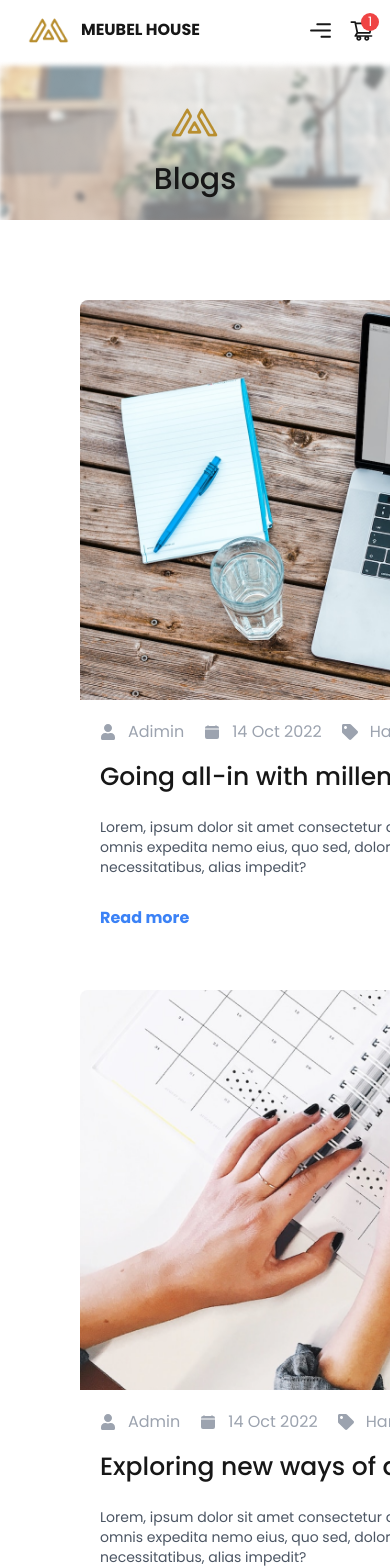
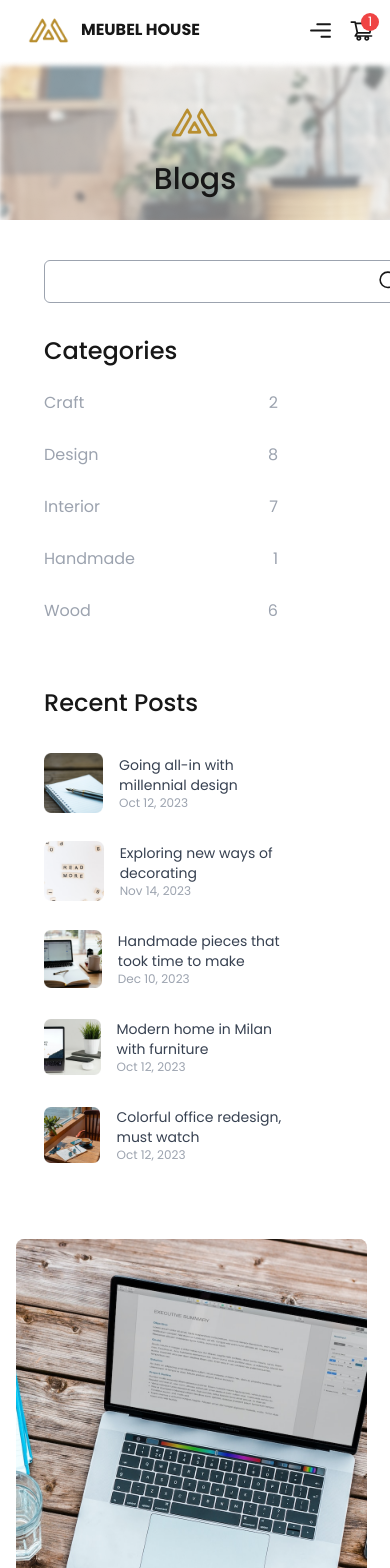
Before and after one commit to DawoodIqbal04/meubal-house-UI_UX-hackathon, a Next.js app: page /blogs in a window 390 px wide. Shown: the top 1568 px of the page. Built offline with nearby package versions, Linux system fonts and the light colour scheme.

Commit message:
final commit

```diff
--- a/src/app/blogs/page.tsx
+++ b/src/app/blogs/page.tsx
@@ -18,10 +18,10 @@ const page = () => {
       <div>
         <PageToper name="Blogs" />
       </div>
-      <div className="w-full flex items-start justify-between gap-16 py-10 pt-20 px-20">
-        <div className="flex flex-col items-start justify-between gap-10">
+      <div className="w-full flex lg:flex-row xs:flex-col-reverse items-start justify-between gap-16 py-10 lg:pt-20 lg:px-20 md:px-10 xs:px-4">
+        <div className="flex flex-col items-start justify-between lg:gap-10 md:gap-20 xs:gap-10">
           {/* Post 1 */}
-          <div className="bg-white flex flex-col items-start justify-between w-[750px] h-[650px] rounded-lg overflow-hidden">
+          <div className="bg-white flex flex-col items-start justify-between lg:w-[750px] xs:w-[90vw] lg:h-[650px] xs:h-[100vh] rounded-lg overflow-hidden">
             <div className="relative w-full h-[400px]">
               <Image
                 src="/bpage1.png"
@@ -30,32 +30,32 @@ const page = () => {
                 objectFit="cover"
               />
             </div>
-            <div className="p-5 w-full h-[250px] flex flex-col items-start justify-between">
-              <div className="flex items-center gap-5 text-base text-gray-400">
-                <div className="flex items-center gap-3">
+            <div className="md:p-5 xs:pt-3 w-full h-[250px] flex flex-col items-start justify-between">
+              <div className=" flex items-center md:gap-5 xs:gap-7 md:text-base xs:text-xs text-gray-400">
+                <div className="flex items-center md:gap-3 xs:gap-2">
                   <FaUser />
                   <p>Adimin</p>
                 </div>
-                <div className="flex items-center gap-3">
+                <div className="flex items-center md:gap-3 xs:gap-2">
                   <IoCalendarClear />
                   <p>14 Oct 2022</p>
                 </div>
-                <div className="flex items-center gap-3">
+                <div className="flex items-center md:gap-3 xs:gap-2">
                   <FaTag />
                   <p>Handmade</p>
                 </div>
               </div>
-              <p className="text-[25px] font-medium mb-2">
+              <p className="md:text-[25px] xs:text-lg font-medium mb-2">
                 Going all-in with millennial design
               </p>
-              <p className="text-gray-600 text-sm mb-4">
+              <p className="text-gray-600 md:text-sm xs:text-xs md:mb-4 xs:mb-2">
                 Lorem, ipsum dolor sit amet consectetur adipisicing elit.
                 Inventore aut, dignissimos similique cumque omnis expedita nemo
                 eius, quo sed, doloribus est sunt! Quod cupiditate optio
                 corporis illo necessitatibus, alias impedit?
               </p>
               <div className="flex justify-between items-center">
-                <button className="text-blue-500 font-semibold hover:underline">
+                <button className="text-blue-500 md:text-base xs:text-sm font-semibold hover:underline">
                   Read more
                 </button>
               </div>
@@ -63,41 +63,41 @@ const page = () => {
           </div>
 
           {/* Post 2 */}
-          <div className="bg-white flex flex-col items-start justify-between w-[750px] h-[650px] rounded-lg overflow-hidden">
+          <div className="bg-white flex flex-col items-start justify-between lg:w-[750px] xs:w-[90vw] lg:h-[650px] xs:h-[100vh] rounded-lg overflow-hidden">
             <div className="relative w-full h-[400px]">
               <Image
                 src="/bpage2.png"
-                alt="Exploring Decorating"
+                alt="Millennial Design"
                 fill
                 objectFit="cover"
               />
             </div>
-            <div className="p-5 w-full h-[250px] flex flex-col items-start justify-between">
-              <div className="flex items-center gap-5 text-base text-gray-400">
-                <div className="flex items-center gap-3">
+            <div className="md:p-5 xs:pt-3 w-full h-[250px] flex flex-col items-start justify-between">
+              <div className=" flex items-center md:gap-5 xs:gap-7 md:text-base xs:text-xs text-gray-400">
+                <div className="flex items-center md:gap-3 xs:gap-2">
                   <FaUser />
-                  <p>Admin</p>
+                  <p>Adimin</p>
                 </div>
-                <div className="flex items-center gap-3">
+                <div className="flex items-center md:gap-3 xs:gap-2">
                   <IoCalendarClear />
                   <p>14 Oct 2022</p>
                 </div>
-                <div className="flex items-center gap-3">
+                <div className="flex items-center md:gap-3 xs:gap-2">
                   <FaTag />
                   <p>Handmade</p>
                 </div>
               </div>
-              <p className="text-[25px] font-medium mb-2">
-                Exploring new ways of decorating
+              <p className="md:text-[25px] xs:text-lg font-medium mb-2">
+                Going all-in with millennial design
               </p>
-              <p className="text-gray-600 text-sm mb-4">
+              <p className="text-gray-600 md:text-sm xs:text-xs md:mb-4 xs:mb-2">
                 Lorem, ipsum dolor sit amet consectetur adipisicing elit.
                 Inventore aut, dignissimos similique cumque omnis expedita nemo
                 eius, quo sed, doloribus est sunt! Quod cupiditate optio
                 corporis illo necessitatibus, alias impedit?
               </p>
               <div className="flex justify-between items-center">
-                <button className="text-blue-500 font-semibold hover:underline">
+                <button className="text-blue-500 md:text-base xs:text-sm font-semibold hover:underline">
                   Read more
                 </button>
               </div>
@@ -105,41 +105,41 @@ const page = () => {
           </div>
 
           {/* Post 3 */}
-          <div className="bg-white flex flex-col items-start justify-between w-[750px] h-[650px] rounded-lg overflow-hidden">
+          <div className="bg-white flex flex-col items-start justify-between lg:w-[750px] xs:w-[90vw] lg:h-[650px] xs:h-[100vh] rounded-lg overflow-hidden">
             <div className="relative w-full h-[400px]">
               <Image
                 src="/bpage3.png"
-                alt="Handmade Pieces"
+                alt="Millennial Design"
                 fill
                 objectFit="cover"
               />
             </div>
-            <div className="p-5 w-full h-[250px] flex flex-col items-start justify-between">
-              <div className="flex items-center gap-5 text-base text-gray-400">
-                <div className="flex items-center gap-3">
+            <div className="md:p-5 xs:pt-3 w-full h-[250px] flex flex-col items-start justify-between">
+              <div className=" flex items-center md:gap-5 xs:gap-7 md:text-base xs:text-xs text-gray-400">
+                <div className="flex items-center md:gap-3 xs:gap-2">
                   <FaUser />
-                  <p>Admin</p>
+                  <p>Adimin</p>
                 </div>
-                <div className="flex items-center gap-3">
+                <div className="flex items-center md:gap-3 xs:gap-2">
                   <IoCalendarClear />
                   <p>14 Oct 2022</p>
                 </div>
-                <div className="flex items-center gap-3">
+                <div className="flex items-center md:gap-3 xs:gap-2">
                   <FaTag />
                   <p>Handmade</p>
                 </div>
               </div>
-              <p className="text-[25px] font-medium mb-2">
-                Handmade pieces that took time to make
+              <p className="md:text-[25px] xs:text-lg font-medium mb-2">
+                Going all-in with millennial design
               </p>
-              <p className="text-gray-600 text-sm mb-4">
+              <p className="text-gray-600 md:text-sm xs:text-xs md:mb-4 xs:mb-2">
                 Lorem, ipsum dolor sit amet consectetur adipisicing elit.
                 Inventore aut, dignissimos similique cumque omnis expedita nemo
                 eius, quo sed, doloribus est sunt! Quod cupiditate optio
                 corporis illo necessitatibus, alias impedit?
               </p>
               <div className="flex justify-between items-center">
-                <button className="text-blue-500 font-semibold hover:underline">
+                <button className="text-blue-500 md:text-base xs:text-sm font-semibold hover:underline">
                   Read more
                 </button>
               </div>
@@ -147,7 +147,7 @@ const page = () => {
           </div>
         </div>
 
-        <div className="flex flex-col mt-10 gap-20">
+        <div className="flex lg:flex-col md:flex-row xs:flex-col lg:mt-10 lg:gap-20 md:gap-0 xs:gap-16 lg:pl-0 md:pl-10 xs:pl-7 ">
           {/* Categories */}
           <div className="w-[390px]">
             <div className="flex items-center gap-2 bg-white border border-gray-400 w-max p-2 rounded-md mb-8">
@@ -160,9 +160,9 @@ const page = () => {
               </button>
             </div>
             <div>
-              <p className="text-2xl font-medium mb-10">Categories</p>
+              <p className="text-2xl font-medium md:mb-10 xs:mb-6">Categories</p>
             </div>
-            <div className="space-y-2 font-normal text-base text-gray-400 flex flex-col items-start gap-10">
+            <div className="space-y-2 font-normal text-base text-gray-400 flex flex-col items-start md:gap-10 xs:gap-5">
               <div className="flex items-center justify-between w-3/5">
                 <div>Craft</div>
                 <div>2</div>
@@ -189,10 +189,10 @@ const page = () => {
           {/* Recent Posts */}
           <div className="flex flex-col items-start ">
             <div>
-              <p className="text-2xl font-medium mb-10">Recent Posts</p>
+              <p className="text-2xl font-medium md:mb-10 xs:mb-6">Recent Posts</p>
             </div>
             <div className="w-[250px] flex flex-col items-start justify-center gap-5">
-              <div className="flex flex-col gap-5">
+              <div className="flex flex-col md:gap-5 xs:gap-2">
                 <Link href={""}>
                   <div className="flex items-center gap-4">
                     <div className="flex items-center w-20 h-20">
@@ -304,19 +304,19 @@ const page = () => {
         </div>
       </div>
       {/* Pagination */}
-      <div className="flex justify-center pb-20 mt-10 gap-8">
-        <button className="px-4 py-2 w-[60px] h-[60px] bg-yellow-200 rounded-lg">
-          1
-        </button>
-        <button className="px-4 py-2 w-[60px] h-[60px] bg-yellow-100 rounded-lg">
-          2
-        </button>
-        <button className="px-4 py-2 w-[60px] h-[60px] bg-yellow-100 rounded-lg">
-          3
-        </button>
-        <button className="px-4 py-2 w-[90px] h-[60px] bg-yellow-100 rounded-lg">
-          Next
-        </button>
+      <div className="flex items-center justify-center gap-5 my-10">
+        <div className="flex items-center justify-center md:w-[60px] xs:w-[40px] md:h-[60px] xs:h-[40px] rounded-[10px] cursor-pointer bg-[#FBEBB5]">
+          <span>1</span>
+        </div>
+        <div className="flex items-center justify-center md:w-[60px] xs:w-[40px] md:h-[60px] xs:h-[40px] rounded-[10px] cursor-pointer bg-[#FFF9E5]">
+          <span>2</span>
+        </div>
+        <div className="flex items-center justify-center md:w-[60px] xs:w-[40px] md:h-[60px] xs:h-[40px] rounded-[10px] cursor-pointer bg-[#FFF9E5]">
+          <span>3</span>
+        </div>
+        <div className="flex items-center justify-center md:w-[100px] xs:w-[70px] md:h-[60px] xs:h-[40px] rounded-[10px] cursor-pointer bg-[#FFF9E5]">
+          <span>Next</span>
+        </div>
       </div>
       <div>
         <ShopInfo />
--- a/src/app/components/CartModel.tsx
+++ b/src/app/components/CartModel.tsx
@@ -47,10 +47,10 @@ const CartModel = () => {
             </div>
           </div>
           <div className="flex items-center justify-around mt-10">
-            <div className="flex items-center justify-center md:w-[130px] md:h-[30px] xs:w-[100px] xs:h-[30px] border-black border-[1px] md:rounded-3xl xs:rounded-2xl">
+            <div className="flex items-center justify-center md:w-[130px] md:h-[30px] xs:w-[100px] xs:h-[30px] border-black border-[1px] md:rounded-3xl xs:rounded-2xl transition-all hover:bg-yellow-400 hover:border-none hover:text-white">
               <Link href={"/cart"}>View Cart</Link>
             </div>
-            <div className="flex items-center justify-center md:w-[130px] md:h-[30px] xs:w-[100px] xs:h-[30px] border-black border-[1px] md:rounded-3xl xs:rounded-2xl">
+            <div className="flex items-center justify-center md:w-[130px] md:h-[30px] xs:w-[100px] xs:h-[30px] border-black border-[1px] md:rounded-3xl xs:rounded-2xl transition-all hover:bg-yellow-400 hover:border-none hover:text-white">
               <Link href={"/checkout"}>CheckOut</Link>
             </div>
           </div>
--- a/src/app/components/home.tsx
+++ b/src/app/components/home.tsx
@@ -88,7 +88,7 @@ const HomePage = () => {
 
     </div>
 
-    <div className=' w-full lg:h-[395px] md:h-[300px] xs:h-[50vh] bg-cover bg-center flex items-center justify-center' style={{backgroundImage: `url("instabg.png")`}}>
+    <div className=' w-full lg:h-[395px] md:h-[300px] xs:h-[40vh] bg-cover bg-center flex items-center justify-center' style={{backgroundImage: `url("instabg.png")`}}>
 
       <div className='flex flex-col items-center justify-between gap-5'>
         <div className=' flex flex-col items-center gap-5'>
```
Also changed, not shown: src/app/components/ShopInfo.tsx (+10 -10 lines), src/app/components/SingleProductBottom.tsx (+7 -7 lines), src/app/components/header.tsx (+5 -5 lines), src/app/globals.css (+15 -2 lines), src/app/product/[id]/page.tsx (+15 -15 lines).
